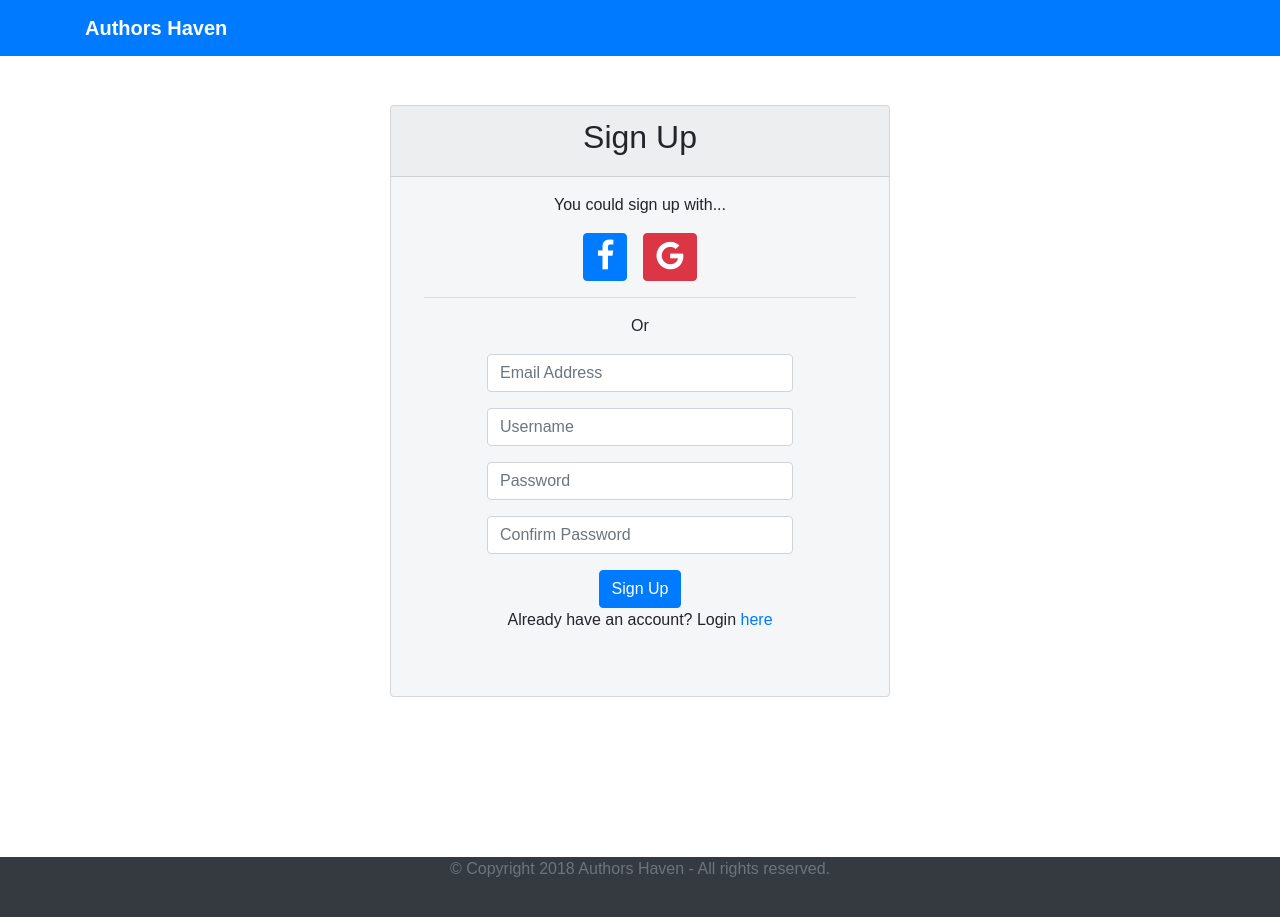
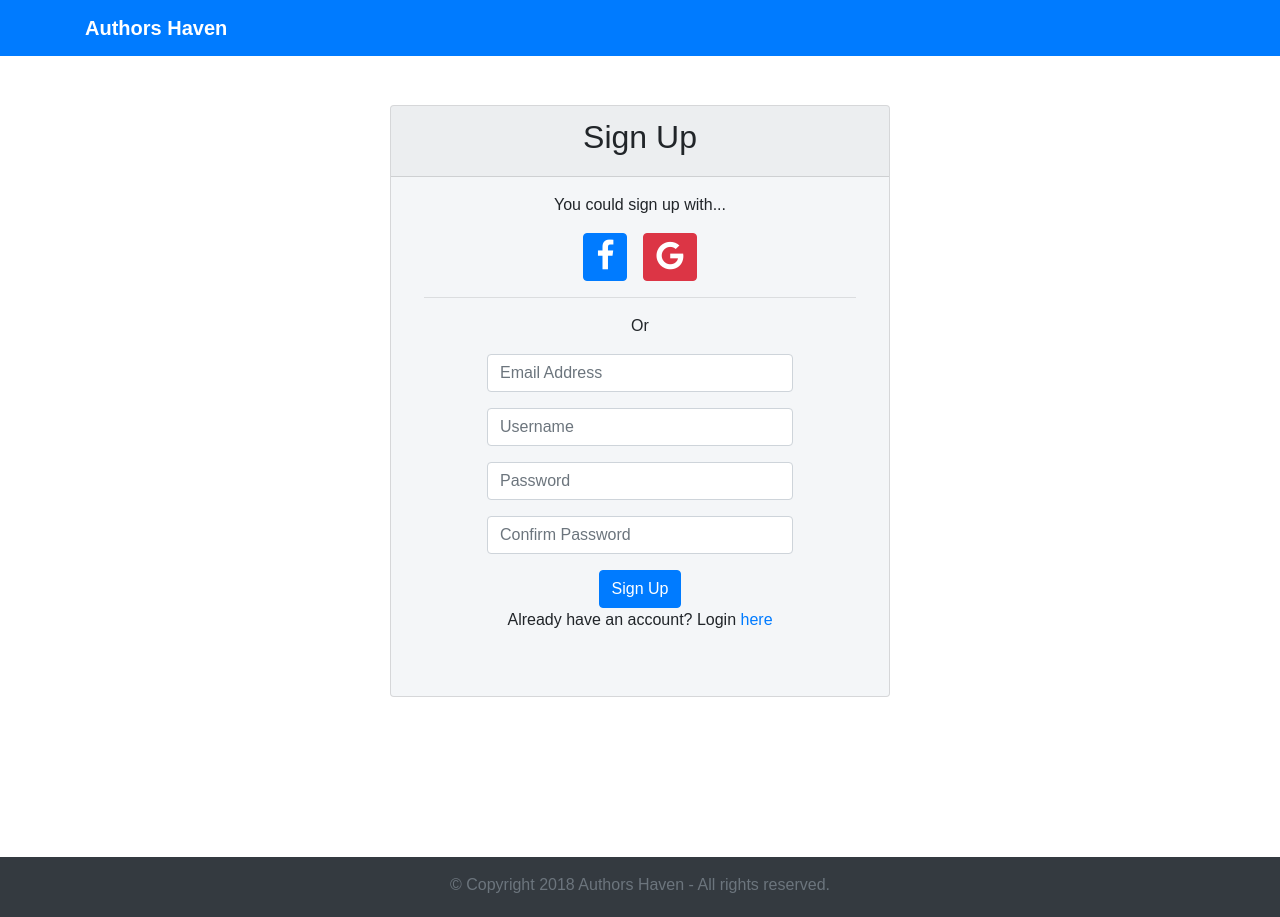
Before and after one commit to davenjeru/authors-haven-playground, a React (Create React App) app: page /signup in a window 1280 px wide. Built offline with nearby package versions, Linux system fonts and the light colour scheme; no server answers.

Commit message:
[Feature #160426944] center text on footer
Signed-off-by: davenjeru <dave.njeru@andela.com>

```diff
--- a/src/components/commons/Footer/index.js
+++ b/src/components/commons/Footer/index.js
@@ -2,13 +2,13 @@ import React from 'react';
 import './Footer.css';
 
 const Footer = () => (
-  <footer
-    className="bg-dark"
-  >
-    <div className="text-center">
-      <span className="text-muted">
-      © Copyright 2018 Authors Haven - All rights reserved.
-      </span>
+  <footer className="bg-dark">
+    <div className="row">
+      <div className="col-md-12 mt-3">
+        <p className="text-center text-muted">
+          © Copyright 2018 Authors Haven - All rights reserved.
+        </p>
+      </div>
     </div>
   </footer>
 );
```
